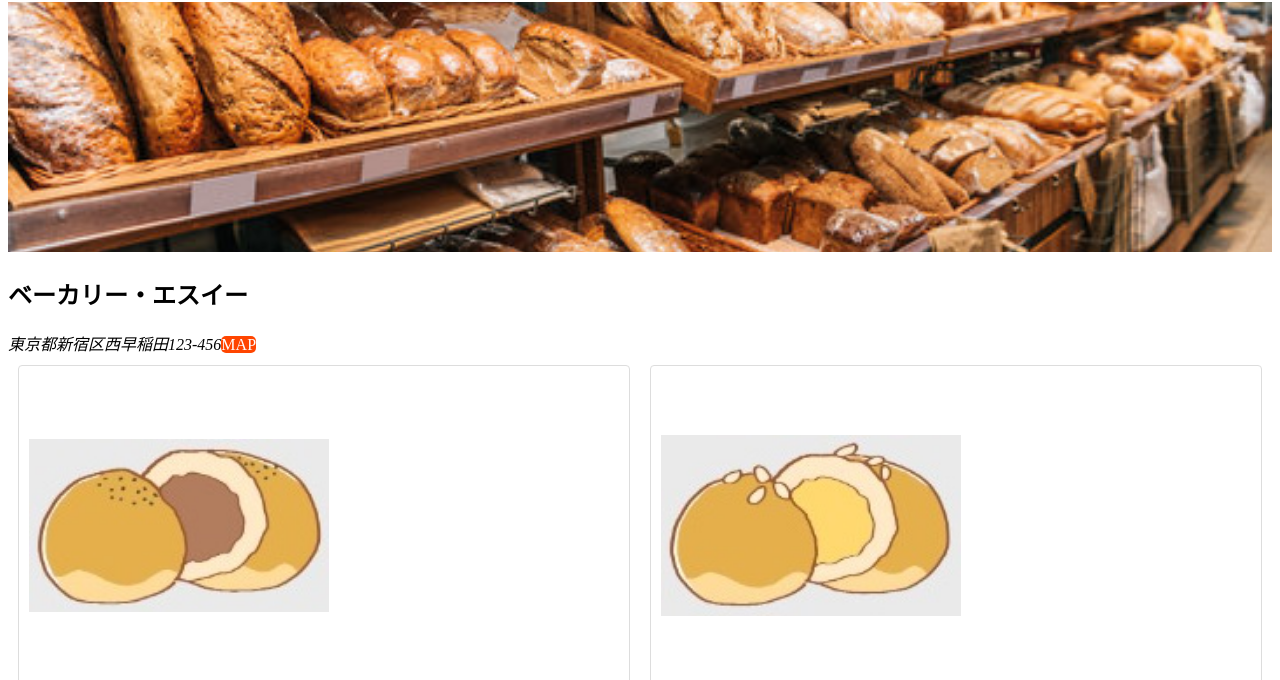
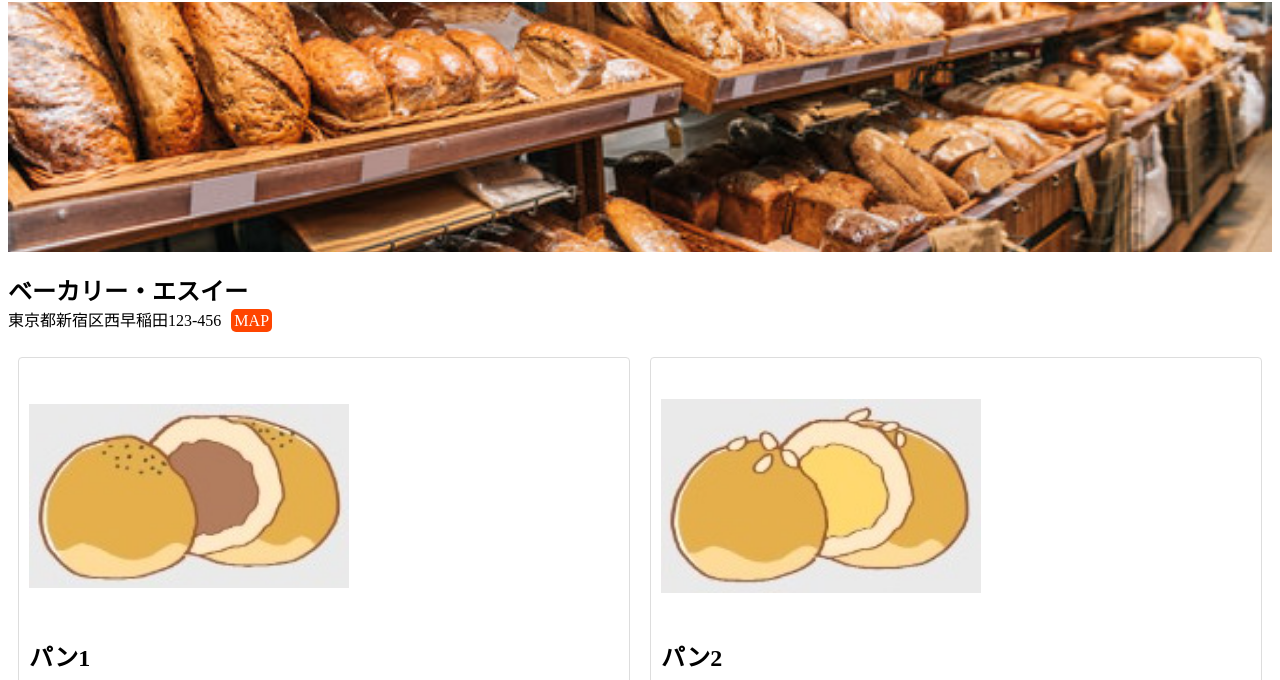
Before and after one commit to ishimasar/sse06-k01-g05-demo, a plain HTML site: page ui/index.html in a window 1280 px wide. Shown: the part 87-767 px from the top of the page. Drawn offline with Linux system fonts and the light colour scheme.

Commit message:
スタイルを調整

```diff
--- a/ui/index.html
+++ b/ui/index.html
@@ -4,6 +4,9 @@
     <meta charset="UTF-8">
     <title>パンの在庫管理 Panget(パンゲット)</title>
     <style>
+      .title-container {
+        margin: 1em auto;
+      }
       .card-container {
         display: flex;
         flex-wrap: wrap;
@@ -19,9 +22,8 @@
       }
 
       .card img {
-        width: 300px;
-        height: 300px;
-        /* max-height: 200px; */
+        width: 25vw;
+        height: 20vw;
         object-fit: contain;
         border-radius: 4px;
       }
@@ -38,9 +40,9 @@
   <body>
     <h1>パンの在庫管理</h1>
     <img src="bakery.jpg" alt="パン屋さんの写真" style="width: 100%; height: 250px;object-fit: cover;">
-    <div>
-      <h2>ベーカリー・エスイー</h2>
-      <address style="display: inline-block;">東京都新宿区西早稲田123-456</address><span style="background-color: orangered; color: white; border-radius: 5px;">MAP</span>
+    <div class="title-container">
+      <h2 style="margin: 0;">ベーカリー・エスイー</h2>
+      <address style="display: inline-block;  font-style: normal;">東京都新宿区西早稲田123-456</address><a href="https://www.google.com/maps/place/%E8%A5%BF%E6%97%A9%E7%A8%B2%E7%94%B0%EF%BC%95%EF%BC%95%E5%8F%B7%E9%A4%A8/@35.7060942,139.7068538,15z/data=!4m2!3m1!1s0x0:0x4e78b04377627ed4?sa=X&ved=2ahUKEwi1x6mosez_AhWcplYBHSZoAZQQ_BJ6BAhUEAA&ved=2ahUKEwi1x6mosez_AhWcplYBHSZoAZQQ_BJ6BAhbEAM" target="_blank" style="text-decoration: none; padding-left: 10px;"><span style="padding: 3px; background-color: orangered; color: white; border-radius: 5px;">MAP</span></a>
     </div>
     <div class="card-container">
       <div class="card">
```
